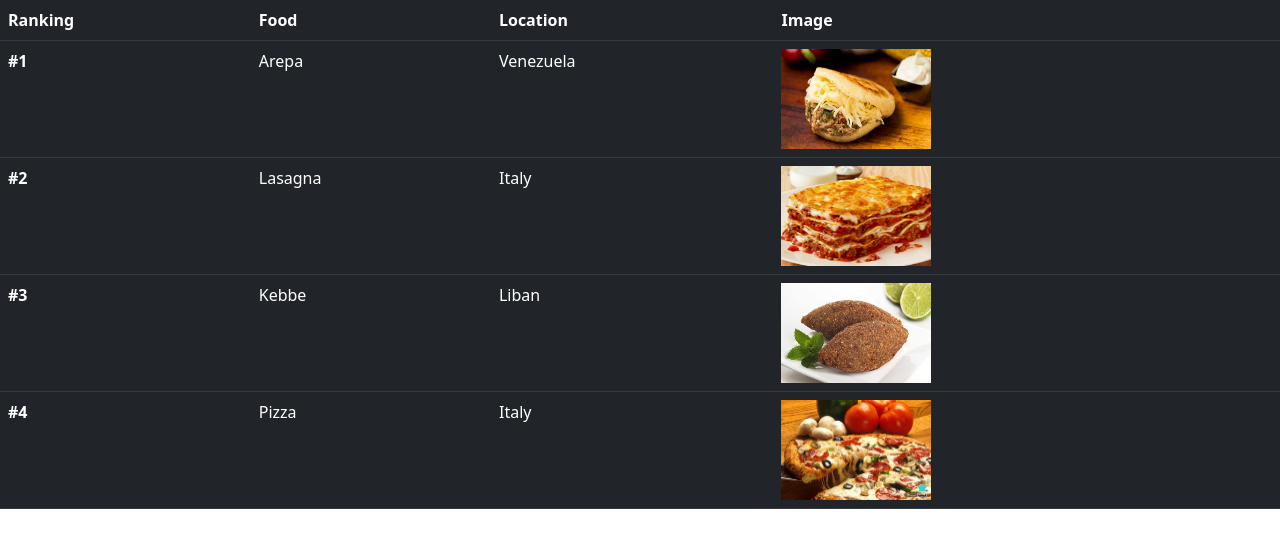
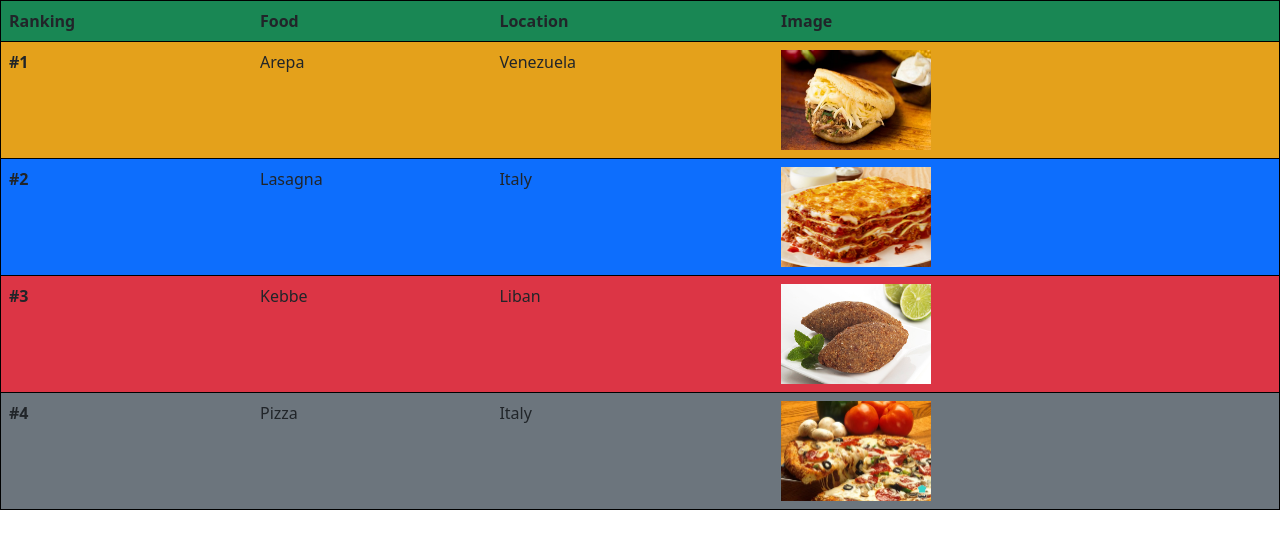
Before and after one commit to JacoReyes82/IronhacksNotes, a plain HTML site: page section-01-html/classExercises/ex01/tableFood.html in a window 1280 px wide. Drawn offline with nearby package versions, Linux system fonts and the light colour scheme.

Commit message:
Actualizo colores Tabla

```diff
--- /dev/null
+++ b/section-01-html/classExercises/ex01/css/styles.css
@@ -0,0 +1,7 @@
+#tableFood {
+    border: 1px solid black;
+    background-color: #E4A11B;
+}
+.tableHead {
+    border-left: 1px solid black;
+}
--- a/section-01-html/classExercises/tableFood.html
+++ b/section-01-html/classExercises/ex01/tableFood.html
@@ -2,7 +2,7 @@
 <html lang="en">
 
 <head>
-  <title>Title</title>
+  <title>Tables</title>
   <!-- Required meta tags -->
   <meta charset="utf-8">
   <meta name="viewport" content="width=device-width, initial-scale=1, shrink-to-fit=no">
@@ -10,7 +10,7 @@
   <!-- Bootstrap CSS v5.2.1 -->
   <link href="https://cdn.jsdelivr.net/npm/bootstrap@5.2.1/dist/css/bootstrap.min.css" rel="stylesheet"
     integrity="sha384-iYQeCzEYFbKjA/T2uDLTpkwGzCiq6soy8tYaI1GyVh/UjpbCx/TYkiZhlZB6+fzT" crossorigin="anonymous">
-
+  <link rel="stylesheet" href="../ex01/css/styles.css">
 </head>
 
 <body>
@@ -18,9 +18,9 @@
     <!-- place navbar here -->
   </header>
   <main>
-    <table class="table table-dark" id="tableFood">
+    <table class="table" id="tableFood">
         <thead>
-          <tr>
+          <tr class="bg-success">
             <th scope="col">Ranking</th>
             <th scope="col">Food</th>
             <th scope="col">Location</th>
@@ -32,25 +32,25 @@
             <th scope="row" class="tableHead">#1</th>
             <td>Arepa</td>
             <td>Venezuela</td>
-            <td> <img src="../classExercises/assets/images/arepa.jpeg" width="150" height="100" alt="Arepa Venezolana"> </td>
+            <td> <img src="../ex01/assets/images/arepa.jpeg" width="150" height="100" alt="Arepa Venezolana"> </td>
           </tr>
-          <tr>
+          <tr class="bg-primary">
             <th scope="row" class="tableHead">#2</th>
             <td>Lasagna</td>
             <td>Italy</td>
-            <td> <img src="../classExercises/assets/images/lasagna.png" width="150" height="100" alt="Lasagna Italiana"> </td>
+            <td> <img src="../ex01/assets/images/lasagna.png" width="150" height="100" alt="Lasagna Italiana"> </td>
           </tr>
-          <tr>
+          <tr class="bg-danger">
             <th scope="row" class="tableHead">#3</th>
             <td>Kebbe</td>
             <td>Liban</td>
-            <td> <img src="../classExercises/assets/images/KIBE.jpeg" width="150" height="100" alt="Kebbe Libanes"> </td>
+            <td> <img src="../ex01/assets/images/KIBE.jpeg" width="150" height="100" alt="Kebbe Libanes"> </td>
           </tr>
-          <tr>
+          <tr class="bg-secondary">
             <th scope="row" class="tableHead">#4</th>
             <td>Pizza</td>
             <td>Italy</td>
-            <td> <img src="../classExercises/assets/images/pizza.webp" width="150" height="100" alt="Italian Pizza"> </td>
+            <td> <img src="../ex01/assets/images/pizza.webp" width="150" height="100" alt="Italian Pizza"> </td>
           </tr>
         </tbody>
       </table>
```
Also changed, not shown: section-01-html/classExercises/ex01/assets/images/KIBE.jpeg (renamed from section-01-html/classExercises/assets/images/KIBE.jpeg), section-01-html/classExercises/ex01/assets/images/arepa.jpeg (renamed from section-01-html/classExercises/assets/images/arepa.jpeg), section-01-html/classExercises/ex01/assets/images/lasagna.png (renamed from section-01-html/classExercises/assets/images/lasagna.png), section-01-html/classExercises/ex01/assets/images/pizza.webp (renamed from section-01-html/classExercises/assets/images/pizza.webp), 4 other files.
